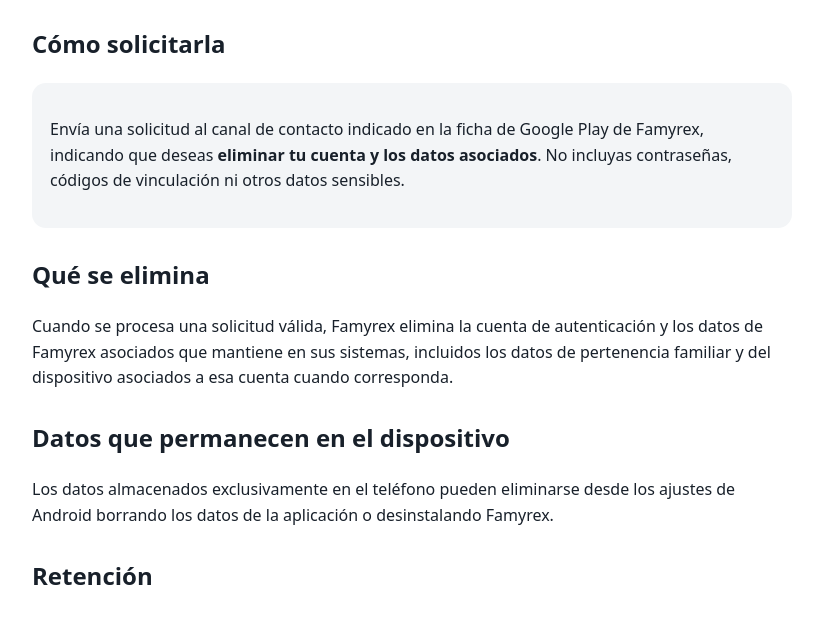
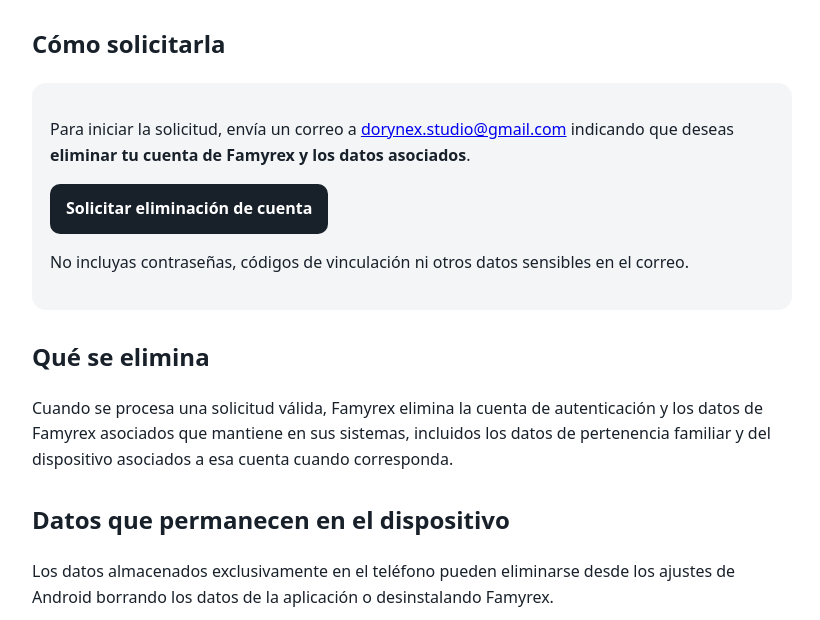
Before and after one commit to dorynexstudio-eng/famyrex, a plain HTML site: page docs/account-deletion.html in a window 1280 px wide. Shown: the part 142-762 px from the top of the page, without its empty margins (228-1048 px from the left). Drawn offline with Linux system fonts and the light colour scheme.

Commit message:
fix: provide direct account deletion contact

```diff
--- a/docs/account-deletion.html
+++ b/docs/account-deletion.html
@@ -4,14 +4,18 @@
 <meta charset="utf-8">
 <meta name="viewport" content="width=device-width,initial-scale=1">
 <title>Eliminar cuenta — Famyrex</title>
-<style>body{font-family:system-ui,-apple-system,sans-serif;max-width:760px;margin:0 auto;padding:32px 20px;line-height:1.6;color:#18202a}h1{line-height:1.2}section{margin:28px 0}.box{padding:18px;border-radius:14px;background:#f3f5f7}a{word-break:break-word}</style>
+<style>body{font-family:system-ui,-apple-system,sans-serif;max-width:760px;margin:0 auto;padding:32px 20px;line-height:1.6;color:#18202a}h1{line-height:1.2}section{margin:28px 0}.box{padding:18px;border-radius:14px;background:#f3f5f7}a{word-break:break-word}.button{display:inline-block;padding:12px 16px;border-radius:10px;background:#18202a;color:#fff;text-decoration:none;font-weight:700}</style>
 </head>
 <body>
 <h1>Eliminar cuenta de Famyrex</h1>
 <p>Desde esta página puedes solicitar la eliminación de tu cuenta de Famyrex y de los datos asociados.</p>
 <section>
 <h2>Cómo solicitarla</h2>
-<div class="box"><p>Envía una solicitud al canal de contacto indicado en la ficha de Google Play de Famyrex, indicando que deseas <strong>eliminar tu cuenta y los datos asociados</strong>. No incluyas contraseñas, códigos de vinculación ni otros datos sensibles.</p></div>
+<div class="box">
+<p>Para iniciar la solicitud, envía un correo a <a href="mailto:dorynex.studio@gmail.com?subject=Solicitud%20de%20eliminaci%C3%B3n%20de%20cuenta%20Famyrex">dorynex.studio@gmail.com</a> indicando que deseas <strong>eliminar tu cuenta de Famyrex y los datos asociados</strong>.</p>
+<p><a class="button" href="mailto:dorynex.studio@gmail.com?subject=Solicitud%20de%20eliminaci%C3%B3n%20de%20cuenta%20Famyrex">Solicitar eliminación de cuenta</a></p>
+<p>No incluyas contraseñas, códigos de vinculación ni otros datos sensibles en el correo.</p>
+</div>
 </section>
 <section>
 <h2>Qué se elimina</h2>
```
